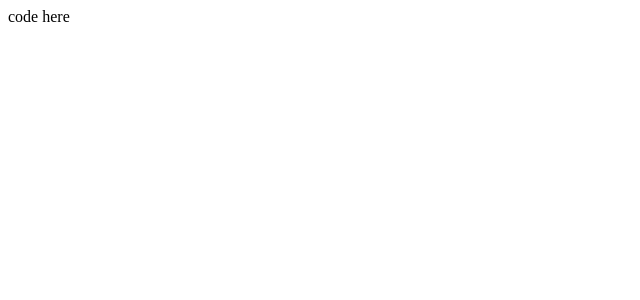
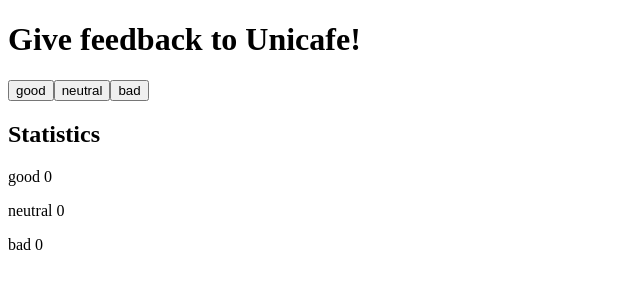
Before and after one commit to Aapok0/FullStackopen, a React (Create React App) app in the folder Part1/1.6-1.11_unicafe/: page / in a window 1280 px wide. Shown: the top 300 px of the page, without its empty margins (0-640 px from the left). Built offline with nearby package versions, Linux system fonts and the light colour scheme.

Commit message:
Exercise 1.6 solution and added readme link to Unicafe app.

```diff
--- a/Part1/1.6-1.11_unicafe/src/App.js
+++ b/Part1/1.6-1.11_unicafe/src/App.js
@@ -1,14 +1,28 @@
 import { useState } from 'react'
 
+const Header = ({title}) => <h1>{title}</h1>
+
+const Button = ({name, handleClick}) => <button onClick={handleClick}>{name}</button>
+
 const App = () => {
-  // save clicks of each button to its own state
   const [good, setGood] = useState(0)
   const [neutral, setNeutral] = useState(0)
   const [bad, setBad] = useState(0)
 
+  const handleGoodClick = () => setGood(good + 1)
+  const handleNeutralClick = () => setNeutral(neutral + 1)
+  const handleBadClick = () => setBad(bad + 1)
+
   return (
     <div>
-      code here
+      <Header title='Give feedback to Unicafe!' />
+      <Button name='good' handleClick={handleGoodClick} />
+      <Button name='neutral' handleClick={handleNeutralClick} />
+      <Button name='bad' handleClick={handleBadClick} />
+      <h2>Statistics</h2>
+      <p>good {good}</p>
+      <p>neutral {neutral}</p>
+      <p>bad {bad}</p>
     </div>
   )
 }
```
Also changed, not shown: 1 other file (tests, documents, lock files or other folders).
